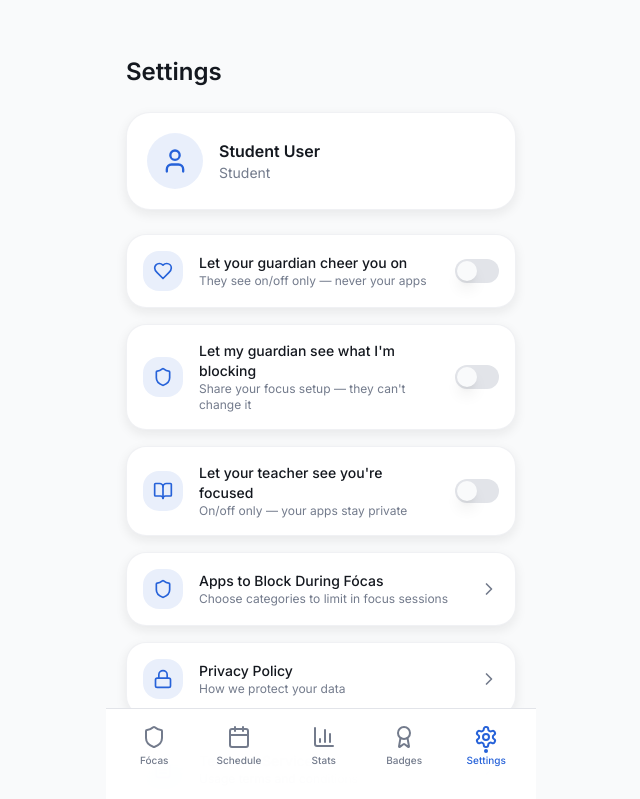
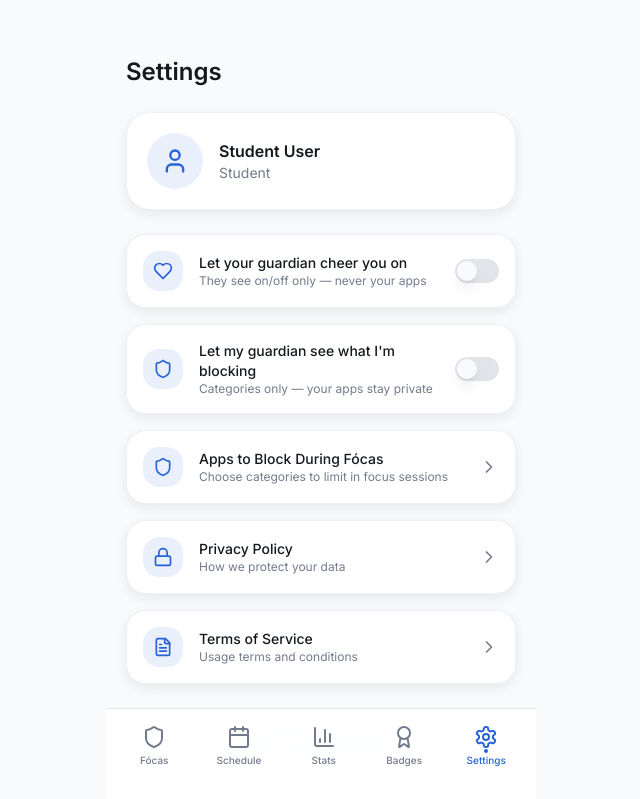
Before and after one commit to tomslattery1/focas, a React (Vite) app: page /settings in a window 1280 px wide. Shown: the top 799 px of the page, without its empty margins (319-959 px from the left). Built offline with nearby package versions, Linux system fonts and the light colour scheme; the HTML template or start-up script is replaced by a standard one.

Commit message:
Update guardian sharing label
Co-authored-by: tomslattery1 <253374586+tomslattery1@users.noreply.github.com>

```diff
--- a/src/pages/MvpSettingsPage.tsx
+++ b/src/pages/MvpSettingsPage.tsx
@@ -97,27 +97,10 @@ const MvpSettingsPage = () => {
               <Shield className="w-5 h-5 text-primary" />
             </div>
             <div className="flex-1">
-              <h4 className="font-medium text-foreground text-sm">Let my guardian see what I'm blocking</h4>
-              <p className="text-xs text-muted-foreground">Share your focus setup — they can't change it</p>
+             <h4 className="font-medium text-foreground text-sm">Let my guardian see what I'm blocking</h4>
+              <p className="text-xs text-muted-foreground">Categories only — your apps stay private</p>
             </div>
             <Switch checked={shareBlockedWithGuardian} onCheckedChange={handleShareBlockedChange} />
-          </motion.div>
-
-          {/* Teacher sharing */}
-          <motion.div
-            initial={{ opacity: 0, y: 20 }}
-            animate={{ opacity: 1, y: 0 }}
-            transition={{ delay: 0.08 }}
-            className="bg-card rounded-xl p-4 border border-border/50 shadow-card flex items-center gap-4"
-          >
-            <div className="w-10 h-10 rounded-lg bg-primary/10 flex items-center justify-center">
-              <BookOpen className="w-5 h-5 text-primary" />
-            </div>
-            <div className="flex-1">
-              <h4 className="font-medium text-foreground text-sm">Let your teacher see you're focused</h4>
-              <p className="text-xs text-muted-foreground">On/off only — your apps stay private</p>
-            </div>
-            <Switch checked={shareWithTeacher} onCheckedChange={handleTeacherShareChange} />
           </motion.div>
 
           {/* Blocked Categories */}
```
